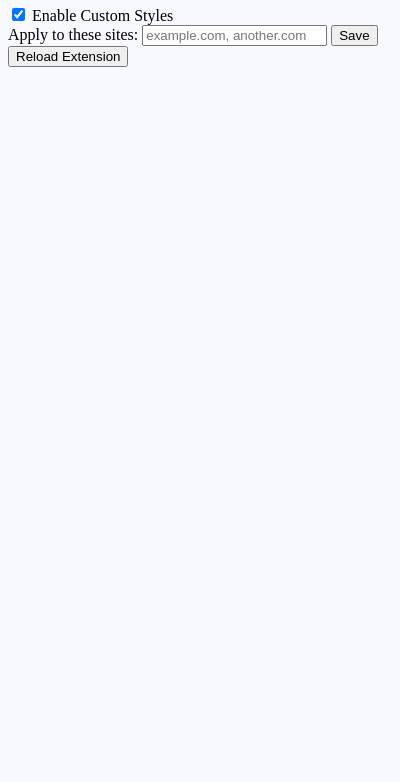
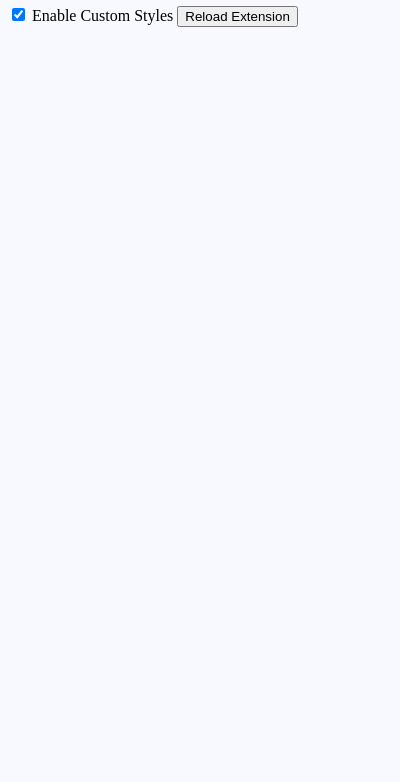
Before and after one commit to kr1st1n4gr03g3r/browser-code-injector, a browser extension: page popup/popup.html in a window 400 px wide. Shown: the part 62-844 px from the top of the page. Drawn offline with Linux system fonts and the light colour scheme.

Commit message:
remove url input

```diff
--- a/popup/popup.html
+++ b/popup/popup.html
@@ -14,12 +14,6 @@
         Enable Custom Styles
     </label>
 
-    <div>
-        <label for="site-list">Apply to these sites:</label>
-        <input type="text" id="site-list" placeholder="example.com, another.com">
-        <button id="save-sites">Save</button>
-    </div>
-
     <button id="reload-extension">Reload Extension</button>
 
     <script src="popup.js"></script>
```
